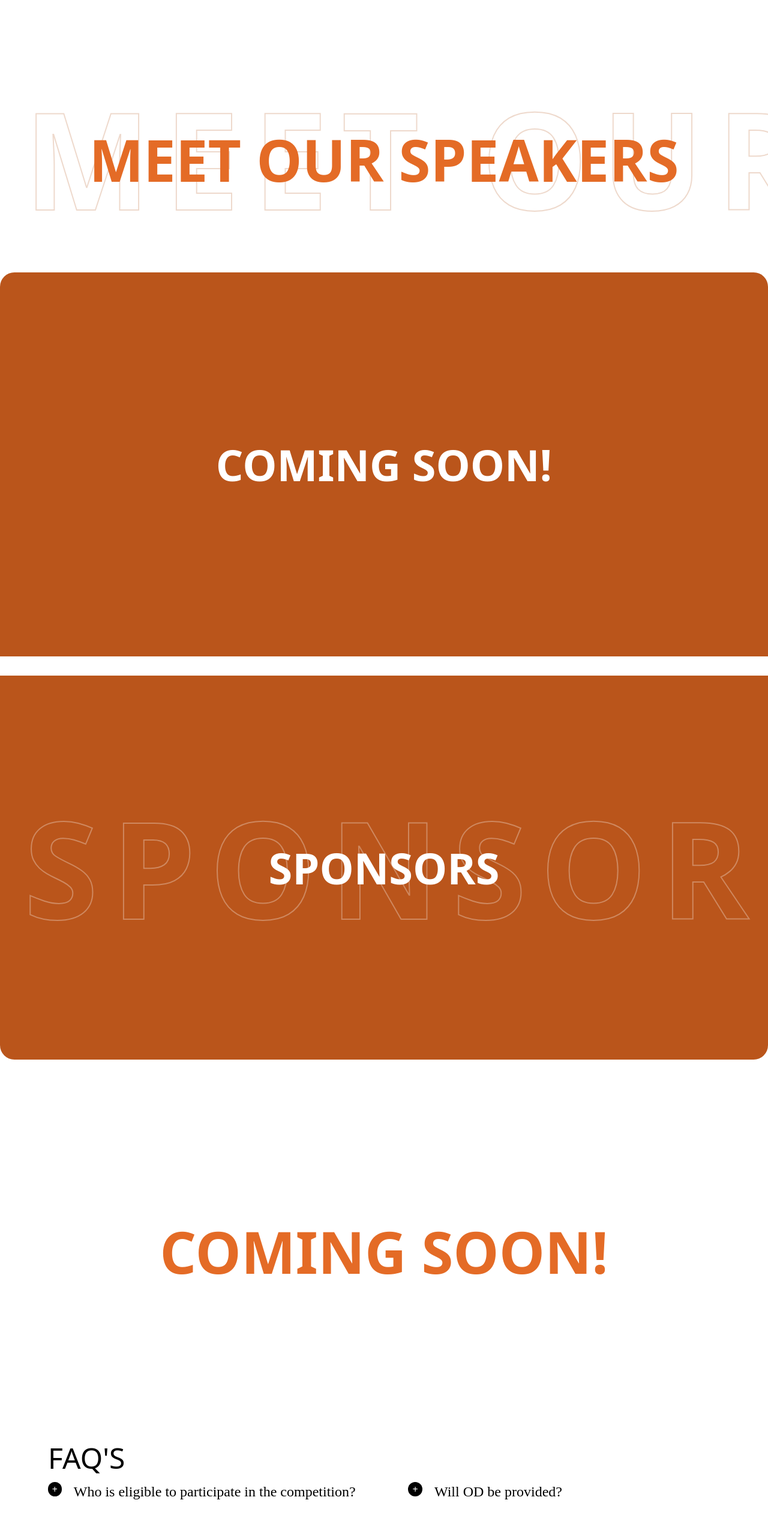
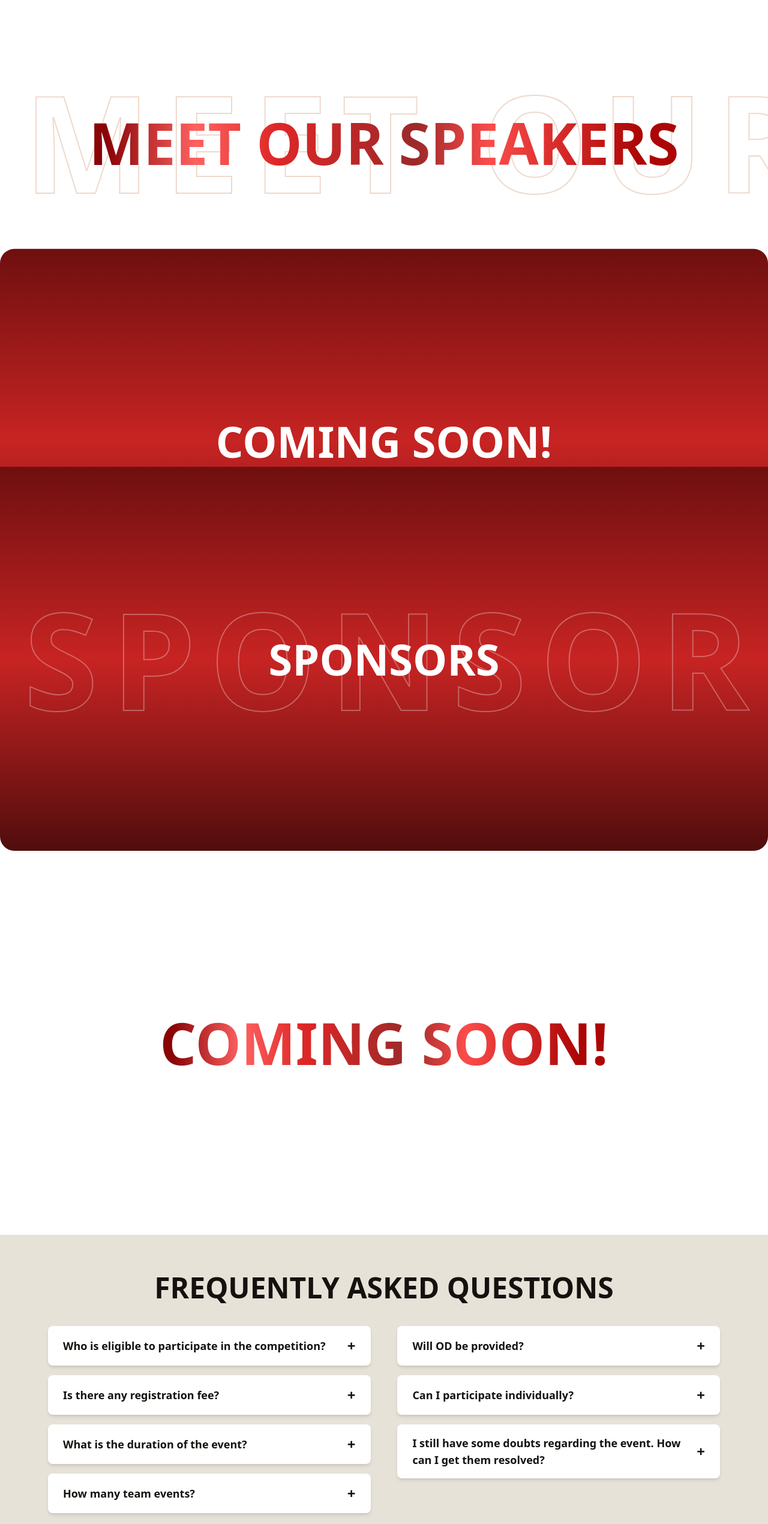
Before and after one commit to ecellvit/Esummit25, a Next.js app: page / in a window 1280 px wide. Shown: the part 234-2774 px from the top of the page at 60% size. Built offline with nearby package versions, Linux system fonts and the light colour scheme; no server answers.

Commit message:
sponsors,meet our speakers and faq done

```diff
--- a/components/faq.tsx
+++ b/components/faq.tsx
@@ -7,8 +7,8 @@ const FaqContent = () => {
     { id: 1, q: "Who is eligible to participate in the competition?", ans: "Students of all years are eligible to participate in E-Summit'25." },
     { id: 2, q: "Is there any registration fee?", ans: "The event is absolutely free of cost." },
     { id: 3, q: "What is the duration of the event?", ans: "4 days." },
-    { id: 4, q: "How many team event?", ans: "one team event." },
-    { id: 5, q: "Will OD be provided?", ans: "Yes, if you register and attend the event you will get OD" },
+    { id: 4, q: "How many team events?", ans: "One team event." },
+    { id: 5, q: "Will OD be provided?", ans: "Yes, if you register and attend the event, you will get OD." },
     { id: 6, q: "Can I participate individually?", ans: "Registrations can be made individually, but participants are required to join a team to be a part of the event." },
     {
       id: 7,
@@ -17,71 +17,54 @@ const FaqContent = () => {
         <>
           For any further queries, you can contact the following POCs:
           <br />
-          <strong>1.XYZ :</strong> +91
+          <strong>1. XYZ :</strong> +91 XXXXX XXXXX
           <br />
-          <strong>2.ABC:</strong> +91
+          <strong>2. ABC:</strong> +91 XXXXX XXXXX
         </>
       )
     },
   ];
 
-  const [visibleFaqs, setVisibleFaqs] = useState<{ [key: number]: boolean }>({
-    1: false,
-    2: false,
-    3: false,
-    4: false,
-    5: false,
-    6: false,
-    7: false,
-  });
+  const [visibleFaq, setVisibleFaq] = useState<number | null>(null);
 
   const toggleDropdown = (id: number) => {
-    setVisibleFaqs((prevVisibleFaqs) => ({
-      ...prevVisibleFaqs,
-      [id]: !prevVisibleFaqs[id],
-    }));
+    setVisibleFaq(visibleFaq === id ? null : id);
   };
 
   return (
+    <section className="bg-[#E7E2D8] py-16 px-6 md:px-20">
+      <h2 className="text-4xl md:text-5xl font-extrabold text-center text-[#14110E]">
+        FREQUENTLY ASKED QUESTIONS
+      </h2>
 
-    <main className="mt-0 md:px-20 p-10 pt-0">
-        <h1 className="w-10 h-10 text-5xl gap-8">FAQ'S</h1>
-        <br></br>
-      <div className="flex flex-col gap-5 lg:flex-row lg:gap-20 justify-around">
-        {[faqs.slice(0, 4), faqs.slice(4)].map((faqGroup, index) => (
-          <div key={index} className="flex flex-col gap-5 lg:w-[45vw]">
+      <div className="mt-10 flex flex-col lg:flex-row lg:justify-between gap-6">
+        {[faqs.slice(0, Math.ceil(faqs.length / 2)), faqs.slice(Math.ceil(faqs.length / 2))].map((faqGroup, index) => (
+          <div key={index} className="flex flex-col gap-4 w-full lg:w-[48%]">
             {faqGroup.map((faq) => (
-              <div key={faq.id} className="flex items-start gap-5">
-
+              <div
+                key={faq.id}
+                className="bg-white font-bold rounded-lg shadow-md border border-transparent hover:border-black transition-all duration-300"
+              >
                 <button
+                  className="w-full flex justify-between items-center py-4 px-6 text-left text-lg font-semibold text-[#14110E]"
                   onClick={() => toggleDropdown(faq.id)}
-                  className="w-6 h-6 bg-black text-white rounded-full flex justify-center items-center"
-                  aria-expanded={visibleFaqs[faq.id] ? "true" : "false"}
-                  aria-label="Toggle FAQ"
                 >
-                  {visibleFaqs[faq.id] ? "-" : "+"}
+                  {faq.q}
+                  <span className="text-2xl">{visibleFaq === faq.id ? "x" : "+"}</span>
                 </button>
-
-                <div className="flex flex-col gap-5">
-                  <p
-                    className={`text-xl md:text-2xl w-[fit-content] relative after:transition-all after:duration-300 after:ease-in-out after:absolute after:bottom-[-2px] after:left-0 after:h-[2px] after:bg-[#000000] ${visibleFaqs[faq.id] ? 'after:w-full' : 'after:w-0'}`}
-                    style={{ fontFamily: "Classic Sans" }}
-                  >
-                    {faq.q}
-                  </p>
-                  <p
-                    className={`transition-transform duration-300 ease-in-out transform text-l md:text-xl ${visibleFaqs[faq.id] ? 'translate-y-0 opacity-100 max-h-full' : 'translate-y-[-20px] opacity-0 max-h-0'} overflow-hidden`}
-                    style={{ fontFamily: "Classic Sans" }}
-                  >
-                    {faq.ans}
-                  </p>
+                <div
+                  className={`transition-all duration-300 ease-in-out overflow-hidden ${
+                    visibleFaq === faq.id ? "max-h-40 opacity-100 p-6" : "max-h-0 opacity-0"
+                  }`}
+                >
+                  <p className="text-[#6F6C66] text-base">{faq.ans}</p>
                 </div>
               </div>
             ))}
           </div>
         ))}
       </div>
-    </main>
+    </section>
   );
 };
 
--- a/components/meetOurSpeakers.tsx
+++ b/components/meetOurSpeakers.tsx
@@ -16,7 +16,7 @@ const MeetOurSpeakers: React.FC = () => {
       ScrollTrigger.create({
         trigger: marqueeRef.current,
         start: "top top",
-        end: () => `+=${comingSoonRef.current?.offsetHeight || 500}`, // Pins until covered
+        end: () => `+=${(comingSoonRef.current?.offsetHeight || 500)*2.0}`, // Pins until covered
         scrub: 1,
         pin: true,
       });
@@ -55,9 +55,8 @@ const MeetOurSpeakers: React.FC = () => {
     <section
   ref={sectionRef}
   id="speakers"
-      className="relative w-full flex flex-col items-center justify-center bg-white overflow-hidden mt-7"
+  className="relative w-full flex flex-col items-center justify-center bg-white overflow-hidden mt-0" // Set margin-top to 0
 >
-      {/* Background Moving Text */}
   <div
     ref={marqueeRef}
     className="relative min-h-72 w-full flex flex-col items-center justify-center pt-24 pb-40"
@@ -79,22 +78,28 @@ const MeetOurSpeakers: React.FC = () => {
       </div>
     </div>
 
-        {/* Main Title */}
-        <h1 className="relative uppercase text-6xl md:text-6xl lg:text-8xl font-bold text-[#E46B26] z-10 text-center mb-3 mt-[5rem]">
+    <h1
+      className="relative uppercase text-6xl md:text-6xl lg:text-8xl font-bold z-10 text-center mb-3 mt-[5rem]"
+      style={{
+        background: "linear-gradient(90deg, #8A0407 3.01%, #FF6261 18.13%, #DE2726 31.78%, #9C2929 55.42%, #FB4C4B 68.04%, #AC0605 93.31%)",
+        WebkitBackgroundClip: "text",
+        WebkitTextFillColor: "transparent",
+      }}
+    >
       MEET OUR SPEAKERS
     </h1>
   </div>
 
-      {/* Coming Soon Box */}
   <div
     ref={comingSoonRef}
-        className="min-h-[40rem] w-full flex items-center justify-center rounded-t-3xl bg-[#BA551B] z-10"
+    className="min-h-[40rem] w-full flex items-center justify-center rounded-t-3xl bg-gradient-to-b from-[#6F0F0F] via-[#C72423] via-38% to-[#510D0D] z-10 " // Set margin-bottom to 0
   >
     <h1 className="uppercase text-5xl md:text-6xl lg:text-7xl font-GreaterTheory font-bold text-white text-center">
       COMING SOON!
     </h1>
   </div>
 </section>
+
   );
 };
 
--- a/components/sponsors.tsx
+++ b/components/sponsors.tsx
@@ -16,7 +16,7 @@ const Sponsors: React.FC = () => {
       ScrollTrigger.create({
         trigger: sponsorsRef.current,
         start: "top top",
-        end: () => `+=${comingSoonRef.current?.offsetHeight || 500}`,
+        end: () => `+=${(comingSoonRef.current?.offsetHeight || 500)*2.0}`,
         scrub: 1,
         pin: true,
       });
@@ -54,14 +54,12 @@ const Sponsors: React.FC = () => {
     <section
   ref={sectionRef}
   id="sponsors"
-      className="relative w-full flex flex-col items-center justify-center bg-white overflow-hidden"
+  className="relative w-full flex flex-col items-center justify-center bg-white overflow-hidden mt-[-20rem]" // Set margin-top to 0
 >
-      {/* Static SPONSORS Section (Orange Box) */}
   <div
     ref={sponsorsRef}
-        className="relative min-h-[40rem] w-full flex items-center justify-center rounded-b-3xl bg-[#BA551B] z-10 overflow-hidden"
+    className="min-h-[40rem] w-full flex items-center justify-center rounded-b-3xl bg-gradient-to-b from-[#6F0F0F] via-[#C72423] via-38% to-[#510D0D] z-10 mb-0" // Set margin-bottom to 0
   >
-        {/* Background Moving Text */}
     <div className="absolute inset-0 flex items-center overflow-hidden whitespace-nowrap">
       <div className="flex w-max animate-marquee">
         {[...Array(2)].map((_, i) => (
@@ -84,17 +82,23 @@ const Sponsors: React.FC = () => {
     </h1>
   </div>
 
-      {/* White "COMING SOON!" Section (Scrolls Up and Covers Orange) */}
   <div
     ref={comingSoonRef}
     className="relative min-h-[40rem] w-full flex items-center justify-center bg-white z-20 overflow-hidden"
   >
-  <h1 className="uppercase text-6xl md:text-6xl lg:text-8xl font-bold text-[#E46B26] text-center">
+    <h1
+      className="uppercase text-6xl md:text-6xl lg:text-8xl font-bold text-center"
+      style={{
+        background: "linear-gradient(90deg, #8A0407 3.01%, #FF6261 18.13%, #DE2726 31.78%, #9C2929 55.42%, #FB4C4B 68.04%, #AC0605 93.31%)",
+        WebkitBackgroundClip: "text",
+        WebkitTextFillColor: "transparent",
+      }}
+    >
       COMING SOON!
     </h1>
   </div>
+</section>
 
-    </section>
   );
 };
 
--- a/package.json
+++ b/package.json
@@ -10,6 +10,7 @@
     "vercel-build": "npm rebuild sharp && next build"
   },
   "dependencies": {
+    "@next/swc-win32-x64-msvc": "^15.1.7",
     "axios": "^1.7.9",
     "google-auth-library": "^9.15.0",
     "gsap": "^3.12.7",
```
Lines whose indentation alone changed are shown as unchanged.
